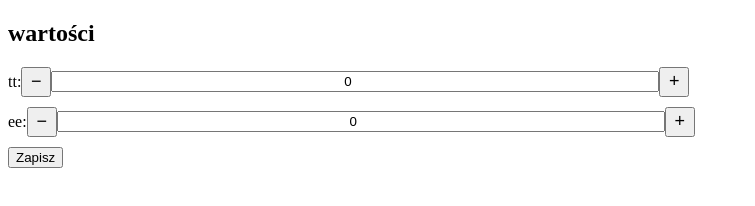
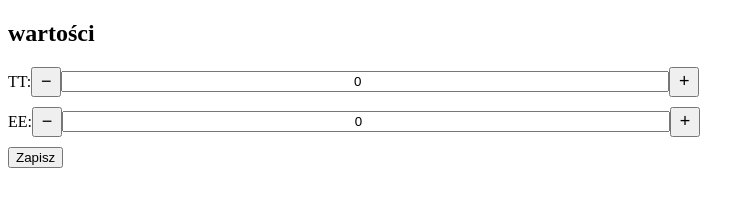
Before and after one commit to xflip123k/licznik, a plain HTML site: page index.html in a window 1280 px wide. Shown: the whole page, without its empty margins (0-755 px from the left). Drawn offline with Linux system fonts and the light colour scheme.

Commit message:
Update index.html

```diff
--- a/index.html
+++ b/index.html
@@ -25,14 +25,14 @@
 
   <form id="myForm">
     <div class="counter">
-      <label for="value1">tt:</label>
+      <label for="value1">TT:</label>
       <button type="button" onclick="changeValue('value1', -1)">−</button>
       <input type="number" id="value1" value="0" onchange="saveCookies()">
       <button type="button" onclick="changeValue('value1', 1)">+</button>
     </div>
 
     <div class="counter">
-      <label for="value2">ee:</label>
+      <label for="value2">EE:</label>
       <button type="button" onclick="changeValue('value2', -1)">−</button>
       <input type="number" id="value2" value="0" onchange="saveCookies()">
       <button type="button" onclick="changeValue('value2', 1)">+</button>
```
